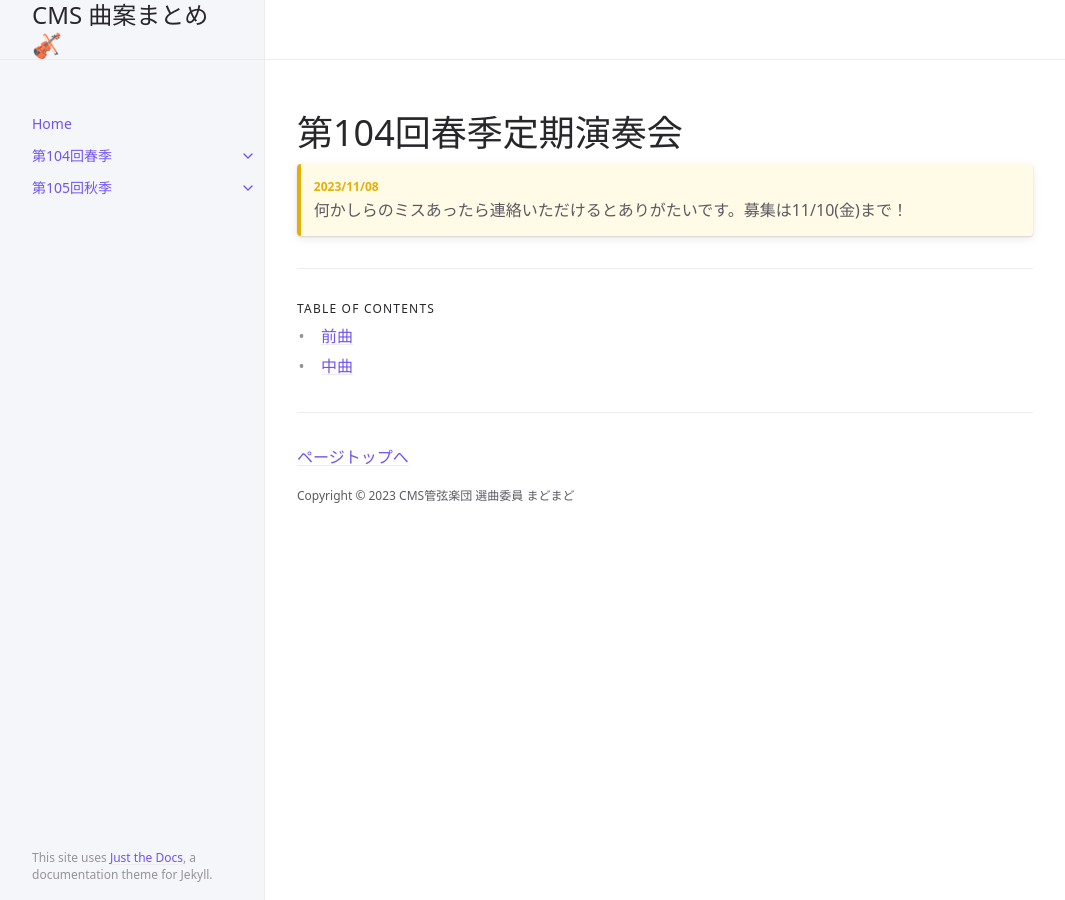
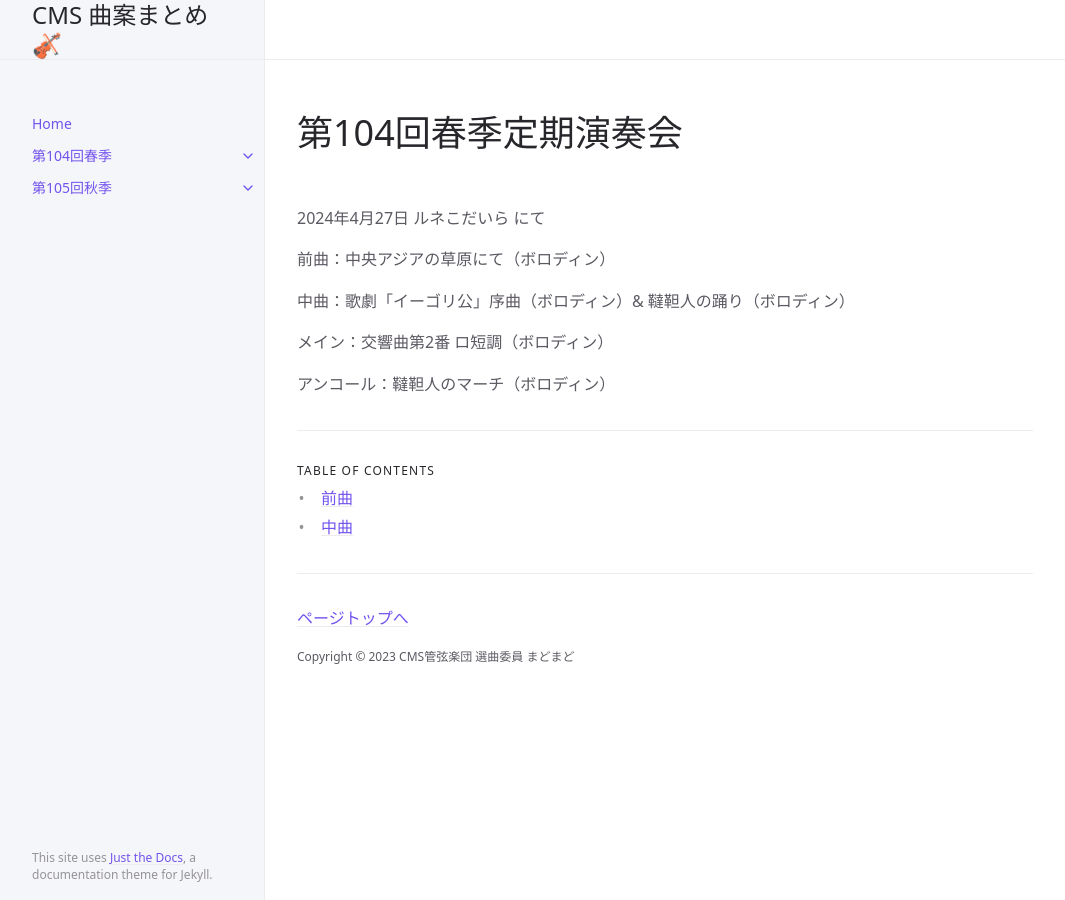
Before and after one commit to cmssenkyoku/cmssenkyoku, a Jekyll site: the page built from docs/104/104.md, in a window 1280 px wide. Shown: the whole page, without its empty margins (107-1172 px from the left). Built offline with Jekyll 4.4.1, drawn with Linux system fonts in a browser that asks for light colours; cached includes are drawn as plain includes.

Commit message:
前回まとめ

```diff
--- a/docs/104/104.md
+++ b/docs/104/104.md
@@ -8,7 +8,14 @@ permalink: /docs/104
 
 # 第104回春季定期演奏会
 
-{: .highlight-title }
-> 2023/11/08
->
-> 何かしらのミスあったら連絡いただけるとありがたいです。募集は11/10(金)まで！
+<br>
+
+2024年4月27日 ルネこだいら にて
+
+前曲：中央アジアの草原にて（ボロディン）
+
+中曲：歌劇「イーゴリ公」序曲（ボロディン）& 韃靼人の踊り（ボロディン）
+
+メイン：交響曲第2番 ロ短調（ボロディン）
+
+アンコール：韃靼人のマーチ（ボロディン）
```
Also changed, not shown: docs/105/1.md (+1 -1 lines), docs/105/2.md (+1 -1 lines).
